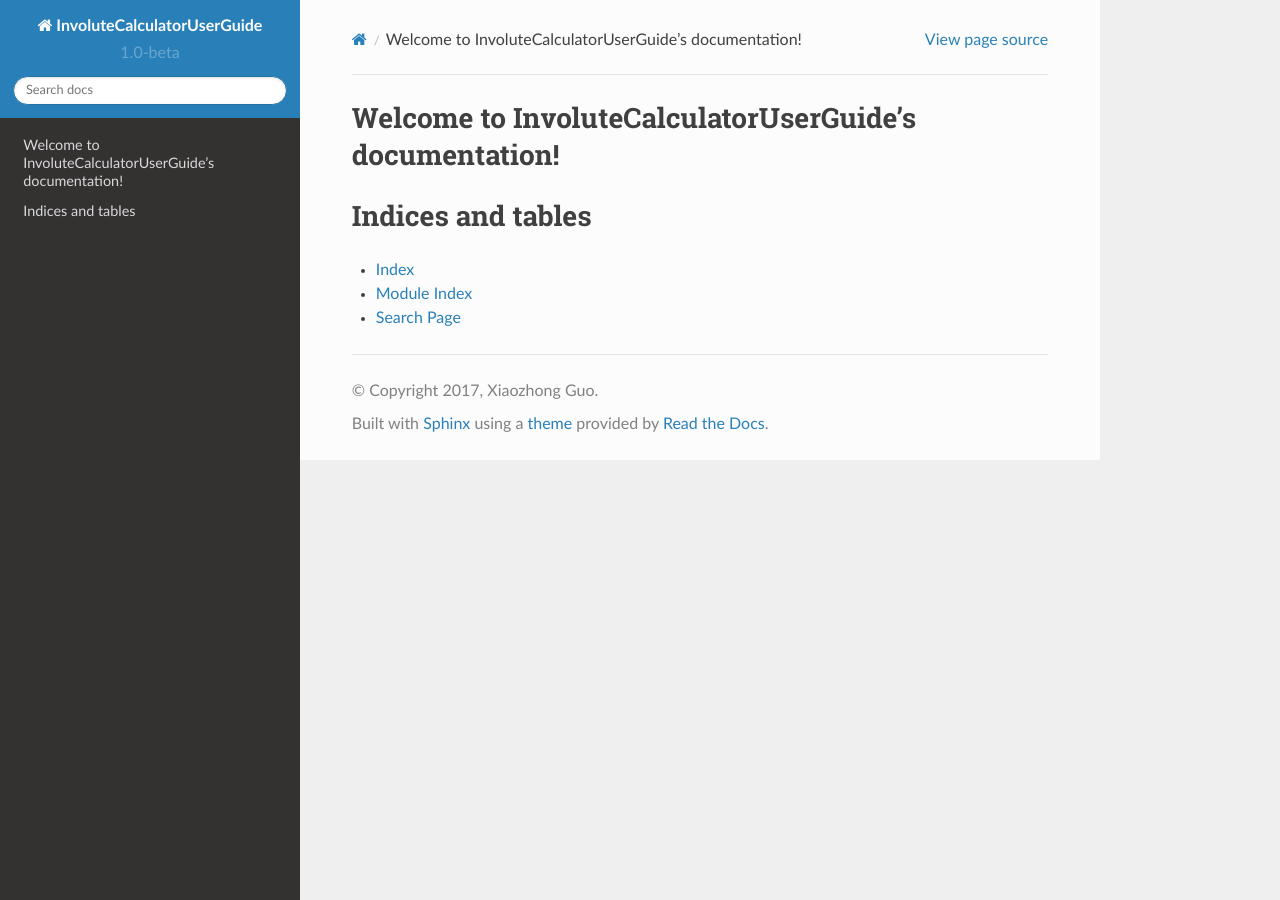
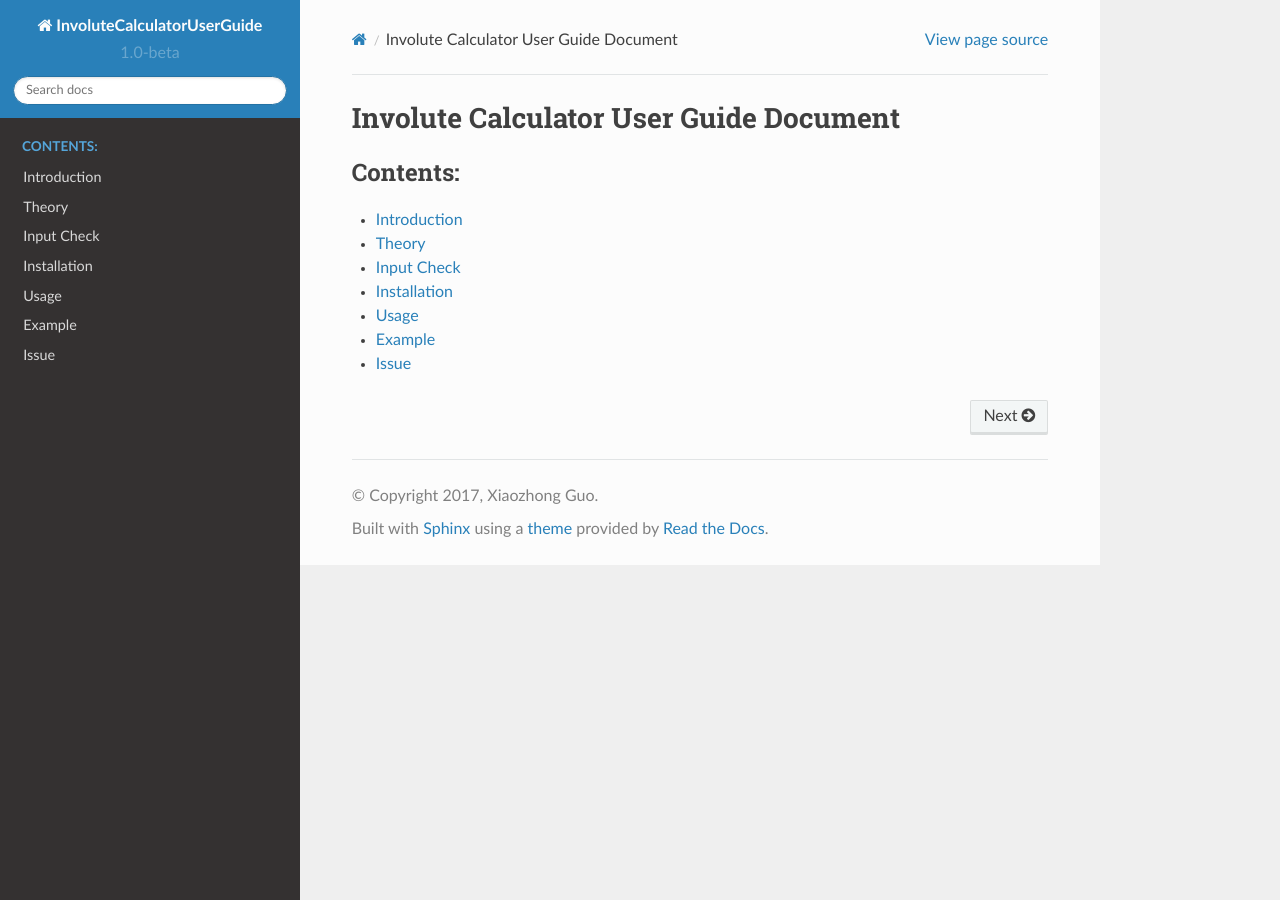
Before and after one commit to spartajet/InvoluteCalculatorUserGuide, a Sphinx documentation site: the page built from source/index.rst, in a window 1280 px wide. Built offline with Sphinx 7.4.7 and the Read the Docs theme 2.0.0, drawn with Linux system fonts in a browser that asks for light colours.

Commit message:
establish structure

```diff
--- /dev/null
+++ b/source/example/index.rst
@@ -0,0 +1,2 @@
+Example
+====================
--- a/source/index.rst
+++ b/source/index.rst
@@ -3,18 +3,26 @@
    You can adapt this file completely to your liking, but it should at least
    contain the root `toctree` directive.
 
-Welcome to InvoluteCalculatorUserGuide's documentation!
+Involute Calculator User Guide Document
 =======================================================
 
 .. toctree::
    :maxdepth: 2
    :caption: Contents:
 
+   introduction/index
+   theory/index
+   inputcheck/index
+   install/index
+   usage/index
+   example/index
+   issue/index
 
 
-Indices and tables
-==================
 
-* :ref:`genindex`
-* :ref:`modindex`
-* :ref:`search`
+.. Indices and tables
+.. ==================
+
+.. * :ref:`genindex`
+.. * :ref:`modindex`
+.. * :ref:`search`
--- /dev/null
+++ b/source/inputcheck/index.rst
@@ -0,0 +1,2 @@
+Input Check
+================================
--- /dev/null
+++ b/source/install/index.rst
@@ -0,0 +1,2 @@
+Installation
+=====================
--- /dev/null
+++ b/source/introduction/index.rst
@@ -0,0 +1,3 @@
+
+Introduction
+==================
--- /dev/null
+++ b/source/issue/index.rst
@@ -0,0 +1,2 @@
+Issue
+===================
--- /dev/null
+++ b/source/theory/index.rst
@@ -0,0 +1,2 @@
+Theory
+==================
--- /dev/null
+++ b/source/usage/index.rst
@@ -0,0 +1,2 @@
+Usage
+===================
```
Also changed, not shown: source/example.rst (added).
